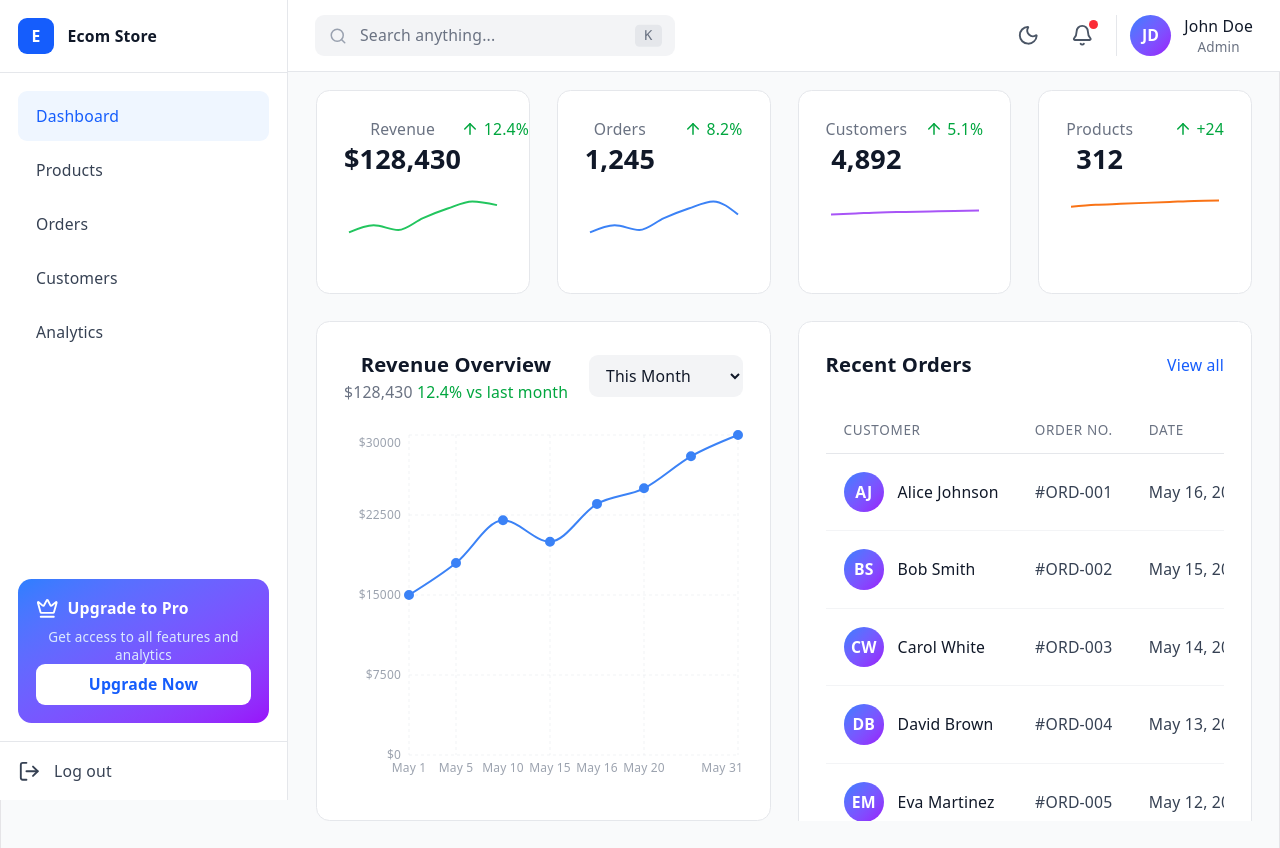
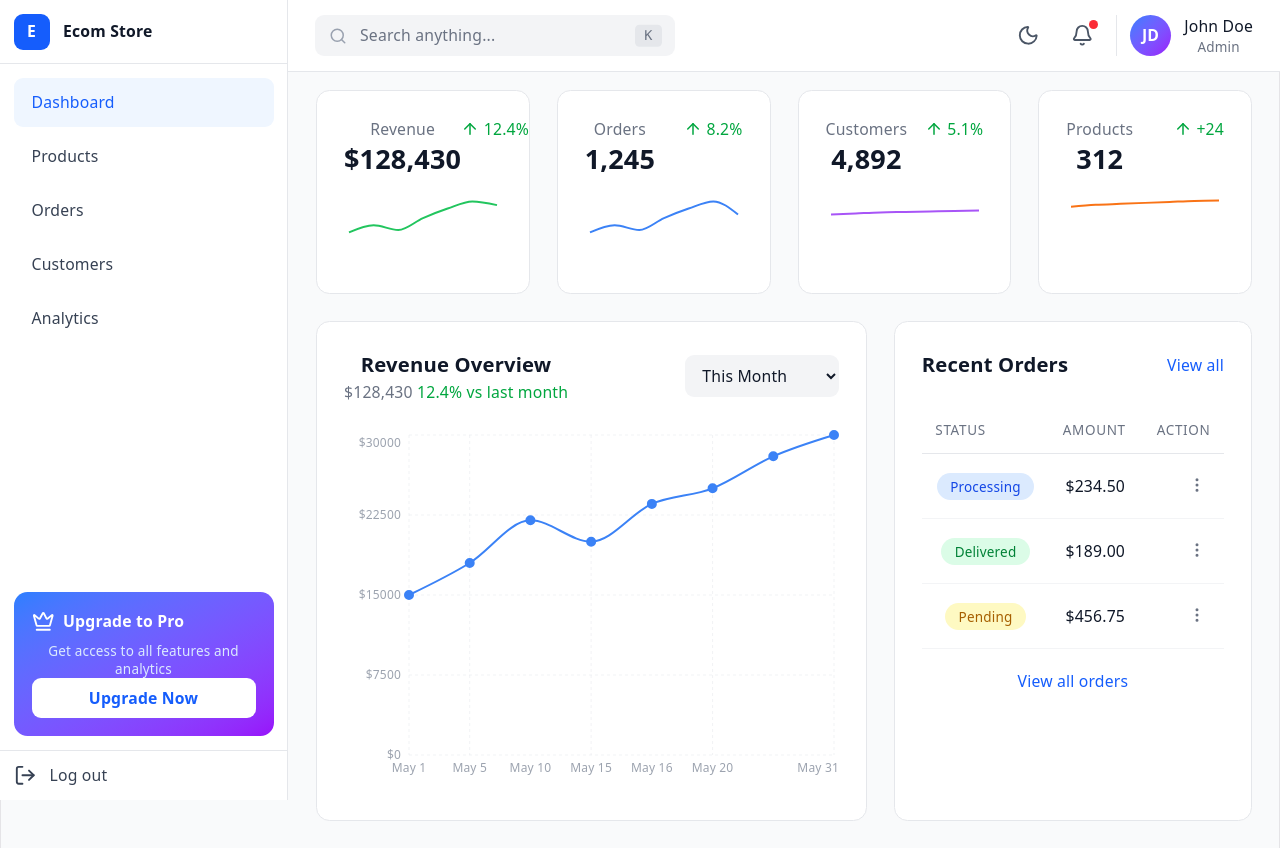
Before and after one commit to s-eo/ecommerce-dashboard, a React (Vite) app: page / in a window 1280 px wide. Built offline with nearby package versions, Linux system fonts and the light colour scheme.

Commit message:
hide some data on small screens

```diff
--- a/src/components/Dashboard/RecentOrders.tsx
+++ b/src/components/Dashboard/RecentOrders.tsx
@@ -85,16 +85,17 @@ const columns = [
     ),
   }),
 ];
+const hiddenColumns = ['orderNumber', 'date', 'customer'];
 
 export default function RecentOrders({ orders }: RecentOrdersProps) {
   const table = useReactTable({
-    data: orders,
+    data: orders.slice(0, 3),
     columns,
     getCoreRowModel: getCoreRowModel(),
   });
 
   return (
-    <div className="bg-white dark:bg-gray-900 rounded-xl p-6 border border-gray-200 dark:border-gray-800">
+    <div className="@container h-full bg-white dark:bg-gray-900 rounded-xl p-6 border border-gray-200 dark:border-gray-800">
       <div className="flex items-center justify-between mb-6">
         <h3 className="text-md lg:text-lg font-semibold text-gray-900 dark:text-white">Recent Orders</h3>
         <button className="text-xs lg:text-sm text-blue-600 dark:text-blue-400 hover:underline font-medium">
@@ -109,8 +110,10 @@ export default function RecentOrders({ orders }: RecentOrdersProps) {
                 {headerGroup.headers.map((header) => (
                   <th
                     key={header.id}
-                    className={`text-left py-3 px-4 text-xs lg:text-xs font-medium text-gray-500 dark:text-gray-400 uppercase tracking-wider whitespace-nowrap ${
+                    className={`text-left py-3 px-3 text-xs lg:text-xs font-medium text-gray-500 dark:text-gray-400 uppercase tracking-wider whitespace-nowrap ${
                       header.id === 'action' ? 'text-right' : ''
+                    } ${
+                      hiddenColumns.includes(header.id) ? '@max-2xl:hidden' : ''
                     }`}
                   >
                     {header.isPlaceholder
@@ -130,8 +133,10 @@ export default function RecentOrders({ orders }: RecentOrdersProps) {
                 {row.getVisibleCells().map((cell) => (
                   <td
                     key={cell.id}
-                    className={`py-4 px-4 text-sm text-gray-700 dark:text-gray-300 whitespace-nowrap ${
+                    className={`py-4 px-3 text-sm text-gray-700 dark:text-gray-300 whitespace-nowrap ${
                       cell.column.id === 'action' ? 'text-right' : ''
+                    }${
+                      hiddenColumns.includes(cell.column.id) ? '@max-2xl:hidden' : ''
                     }`}
                   >
                     {flexRender(cell.column.columnDef.cell, cell.getContext())}
--- a/src/components/Layout/Sidebar.tsx
+++ b/src/components/Layout/Sidebar.tsx
@@ -34,7 +34,7 @@ export default function Sidebar({ isOpen, onClose }: SidebarProps) {
         isOpen ? 'translate-x-0' : '-translate-x-full'
       } xl:translate-x-0 xl:z-0 w-64`}>
       {/* Logo */}
-      <div className="p-4 border-b border-gray-200 dark:border-gray-800">
+      <div className="p-3 border-b border-gray-200 dark:border-gray-800">
         <div className="flex items-center gap-3">
           <div className="w-8 h-8 bg-blue-600 rounded-lg flex items-center justify-center">
             <span className="text-white font-bold text-sm">E</span>
@@ -44,7 +44,7 @@ export default function Sidebar({ isOpen, onClose }: SidebarProps) {
       </div>
 
       {/* Navigation */}
-      <nav className="flex-1 p-4">
+      <nav className="flex-1 p-3">
         <ul className="space-y-1">
           {navigationItems.map((item) => {
             const isActive = location.pathname === item.path;
@@ -67,7 +67,7 @@ export default function Sidebar({ isOpen, onClose }: SidebarProps) {
       </nav>
 
       {/* Upgrade Section */}
-      <div className="p-4 mt-auto">
+      <div className="p-3 mt-auto">
         <div className="bg-gradient-to-br from-blue-500 to-purple-600 rounded-xl p-4 text-white">
           <div className="flex items-center gap-2 mb-2">
             <Crown className="w-5 h-5" />
@@ -83,7 +83,7 @@ export default function Sidebar({ isOpen, onClose }: SidebarProps) {
       </div>
 
       {/* Logout */}
-      <div className="p-4 border-t border-gray-200 dark:border-gray-800">
+      <div className="p-3 border-t border-gray-200 dark:border-gray-800">
         <button className="flex items-center gap-3 text-gray-700 dark:text-gray-300 hover:text-gray-900 dark:hover:text-white transition-colors cursor-pointer">
           <LogOut className="w-5 h-5" />
           <span className="text-sm font-medium">Log out</span>
--- a/src/pages/Dashboard.tsx
+++ b/src/pages/Dashboard.tsx
@@ -131,11 +131,11 @@ export default function Dashboard() {
       </div>
 
       {/* Revenue Chart and Recent Orders */}
-      <div className="grid grid-cols-1 lg:grid-cols-2 gap-6 items-stretch">
-        <div className="lg:col-span-1">
+      <div className="grid grid-cols-1 xl:grid-cols-5 gap-6 items-stretch">
+        <div className="xl:col-span-3">
           <RevenueChart data={revenueData} />
         </div>
-        <div className="lg:col-span-1 max-h-[500px] overflow-y-auto">
+        <div className="xl:col-span-2 lg:max-h-[500px] min-h-[500px] overflow-y-auto">
           <RecentOrders orders={recentOrders} />
         </div>
       </div>
```
